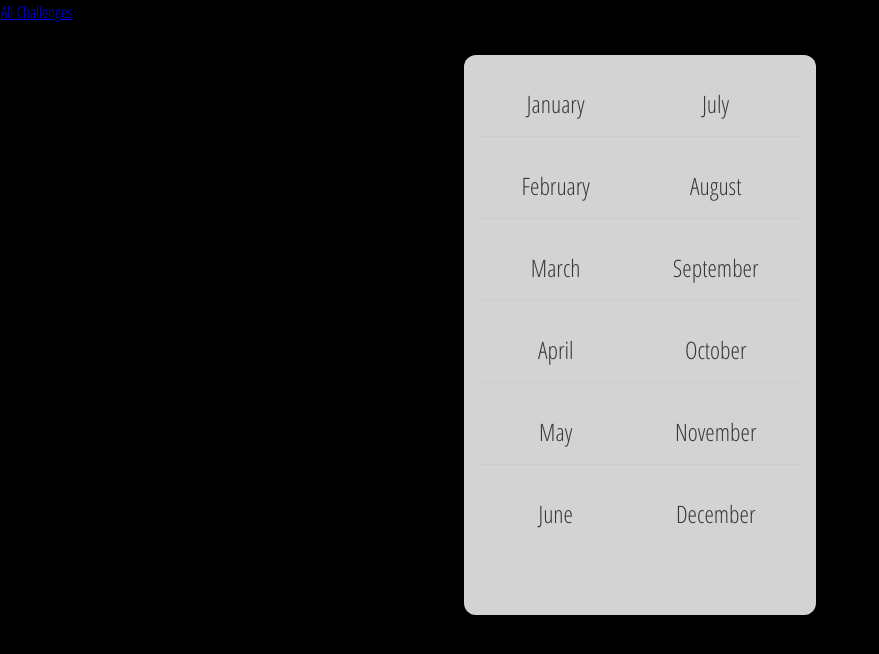
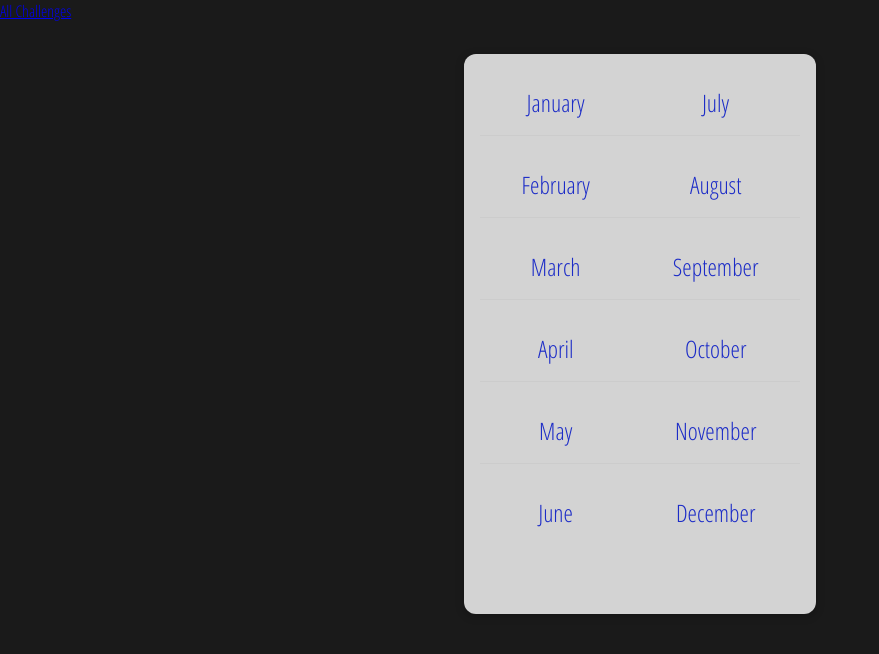
Before and after one commit to RadoslawPiekarski/django_misc_Exercises, a Django app: page /challenges/ in a window 1280 px wide. Shown: the top 654 px of the page, without its empty margins (0-879 px from the left). Run offline with Django 3.2, Linux system fonts and the light colour scheme.

Commit message:
added styles in styles.css file

```diff
--- a/challenges/static/challenges/challenges.css
+++ b/challenges/static/challenges/challenges.css
@@ -30,10 +30,10 @@ li:nth-of-type(6) {
 
 li a {
     text-decoration: none;
-    color: #383838;
+    color: #1c2cc7;
 }
 
 li a:hover,
 li a:active {
-    color: #5c17ff
+    color: #1f0657
 }
--- a/static/styles.css
+++ b/static/styles.css
@@ -5,6 +5,7 @@ html {
 }
 
 body {
-    margin: 1px;
-    background-color: black;
+    margin: 0;
+    background-color: #1a1a1a;
+
 }
```
